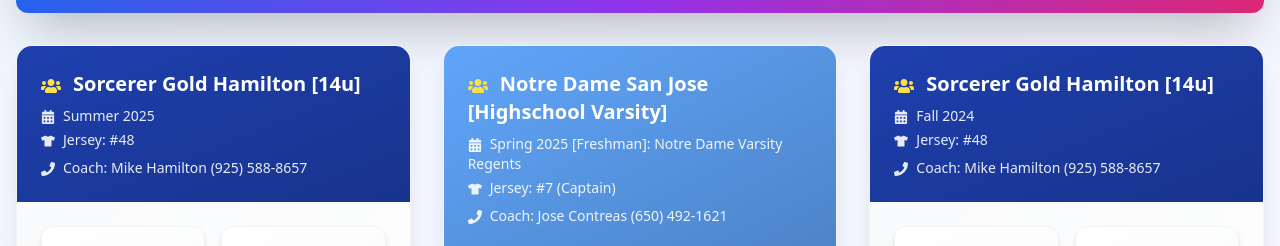
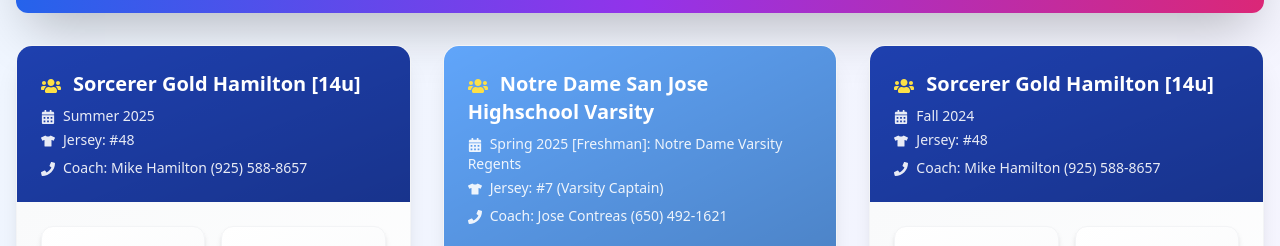
Before and after one commit to ankit249/baseball-stats, a React (Create React App) app: page / in a window 1280 px wide. Shown: the part 308-554 px from the top of the page. Built offline with nearby package versions, Linux system fonts and the light colour scheme.

Commit message:
SEO optimization

```diff
--- a/src/App.js
+++ b/src/App.js
@@ -62,9 +62,9 @@
       }
     },
     {
-      name: "Notre Dame San Jose [Highschool Varsity]",
+      name: "Notre Dame San Jose Highschool Varsity",
       seasons: "Spring 2025 [Freshman]: Notre Dame Varsity Regents",
-      jersey: "#7 (Captain)",
+      jersey: "#7 (Varsity Captain)",
       coach: "Jose Contreas",
       phone: "6504921621",
       headerColor: "bg-blue-400", // Light blue color for Notre Dame matching the provided image
```
